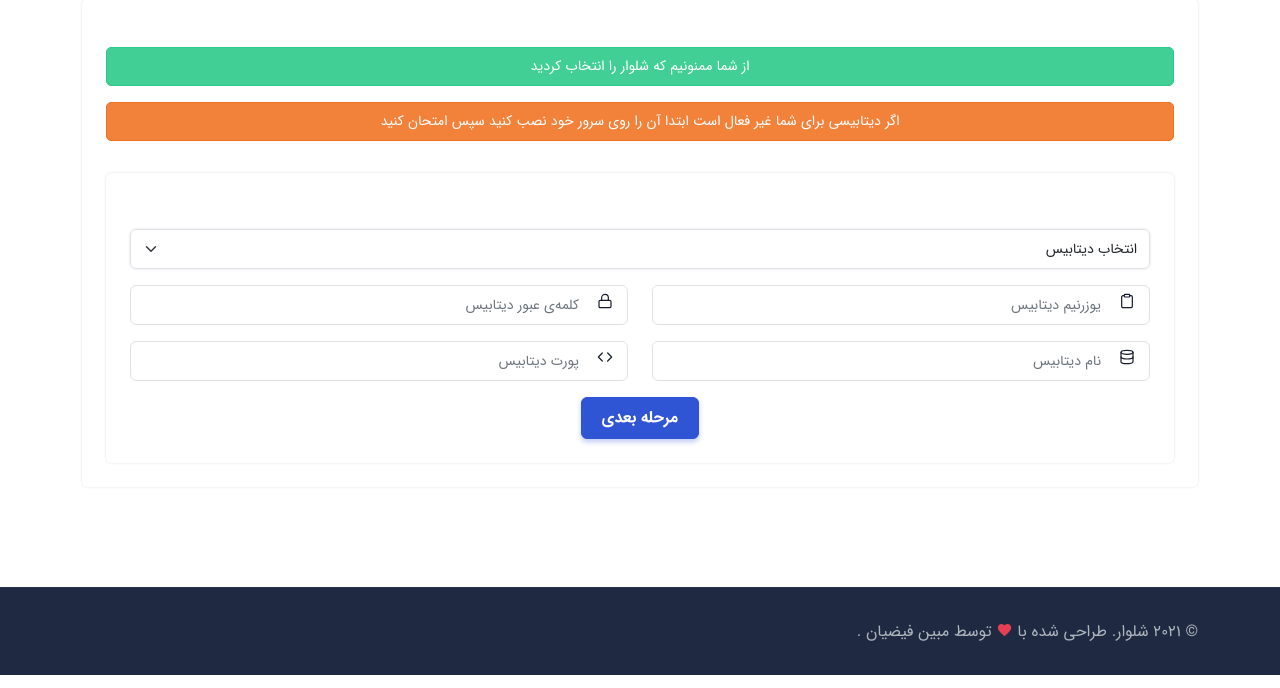
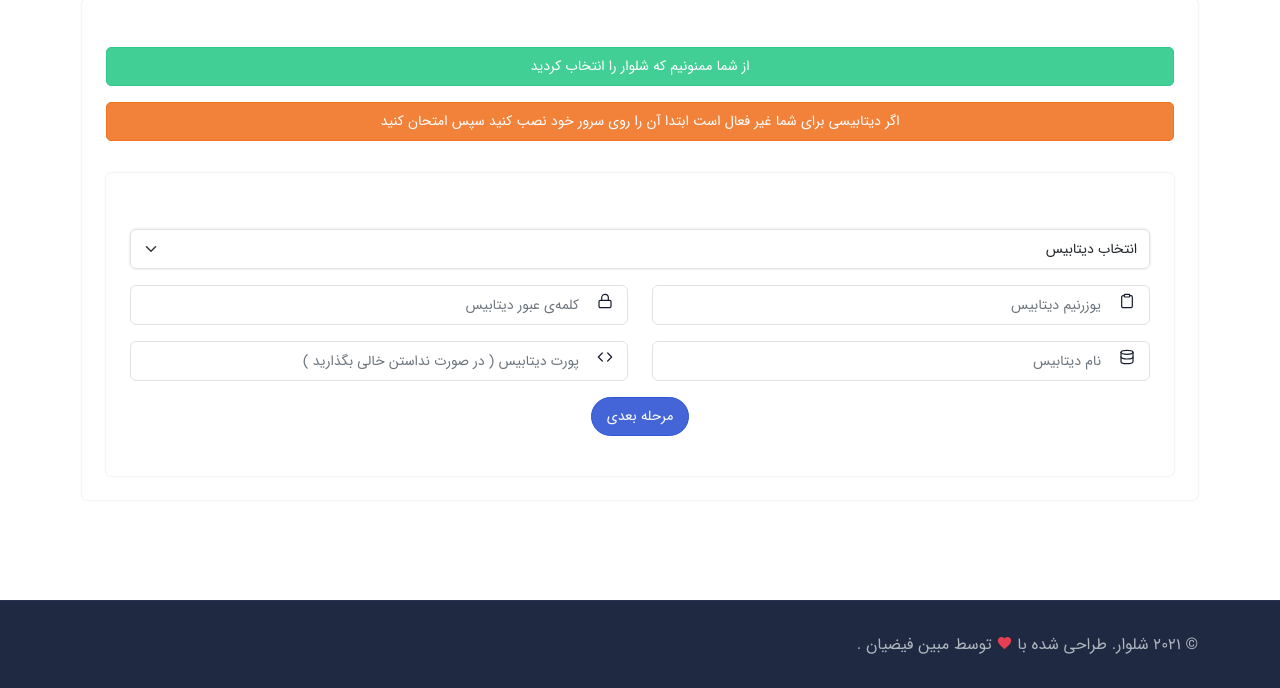
Before and after one commit to sexort/Shalvar, a Django app: page /install/ in a window 1280 px wide. Shown: the part 466-1154 px from the top of the page. Run offline with Django 3.2, Linux system fonts and the light colour scheme; some libraries are stand-ins or nearby versions.

Commit message:
added and completed first step installer

```diff
--- a/shalvar_installer/templates/index.html
+++ b/shalvar_installer/templates/index.html
@@ -91,7 +91,7 @@
                                                                         <div class="mb-3">
                                                                             <div class="form-icon position-relative">
                                                                                 <i data-feather="lock" class="fea icon-sm icons"></i>
-                                                                                <input name="database_password" type="password" class="form-control ps-5" placeholder="کلمه‌ی عبور دیتابیس" v-model="database_username">
+                                                                                <input name="database_password" type="password" class="form-control ps-5" placeholder="کلمه‌ی عبور دیتابیس" v-model="database_password">
                                                                             </div>
                                                                         </div>
                                                                     </div>
@@ -107,7 +107,7 @@
                                                                         <div class="mb-3">
                                                                             <div class="form-icon position-relative">
                                                                                 <i data-feather="code" class="fea icon-sm icons"></i>
-                                                                                <input name="database_port" type="number" class="form-control ps-5" placeholder="پورت دیتابیس" v-model="database_port">
+                                                                                <input name="database_port" type="number" class="form-control ps-5" placeholder="پورت دیتابیس ( در صورت نداستن خالی بگذارید )" v-model="database_port">
                                                                             </div>
                                                                         </div>
                                                                     </div>
@@ -116,8 +116,15 @@
 
                                                             </form>
                                                             <div class="row">
+
                                                                 <div class="col-sm-12">
-                                                                    <button data-bs-toggle="modal" data-bs-target="#install" class="btn btn-primary" @click="install_shalvar_first_step">مرحله بعدی</button>
+                                                                     <button class="alert alert-primary alert-pills" role="alert" @click="install_shalvar_first_step">
+                                                                     {% verbatim %}
+                                                                       <span class="badge rounded-pill bg-danger" v-if="first_errors">{{ first_errors[0] }}</span>
+                                                                     {% endverbatim %}
+                                                                         <span class="alert-content" v-if="first_errors.length > 0">تلاش دوباره</span>
+                                                                         <span class="alert-content" v-else>مرحله بعدی</span>
+                                                                    </button>
                                                                 </div>
                                                             </div>
                                                         </div>
@@ -196,7 +203,7 @@
                                                             </form>
                                                             <div class="row">
                                                                 <div class="col-sm-12">
-                                                                    <button data-bs-toggle="modal" data-bs-target="#install" class="btn btn-primary" @click="install_shalvar">نصب شلوار</button>
+                                                                    <button data-bs-toggle="modal" data-bs-target="#install" class="btn btn-primary" @click="install_shalvar_second_step">نصب شلوار</button>
                                                                 </div>
                                                             </div>
                                                         </div>
@@ -281,12 +288,52 @@
                 database_type: 'default',
                 database_password: null,
                 database_port: null,
+                first_errors: [],
+                can_go_next: true,
                 errors: [],
                 first_step: true,
                 is_sqlite_selected: false,
             },
             methods: {
                 install_shalvar_first_step: function() {
+                    let form = new FormData();
+                    form.append('database_type', this.database_type);
+                    form.append('database_name', this.database_name);
+                    form.append('database_username', this.database_username);
+                    if (this.database_port === null || this.database_port === '') {
+                        form.append('database_port', 0);
+                    } else {
+                        form.append('database_port', this.database_port);
+                    }
+                    form.append('database_password', this.database_password);
+
+                    $.ajax({
+                        url: "/install/api/first-step/",
+                        type: "POST",
+                        processData: false,
+                        contentType: false,
+                        data: form,
+                        cache: false,
+                        headers: {
+                            'X-CSRFToken': document.querySelector('meta[name="csrftoken"]').content
+                        },
+
+                        success: data => {
+                            this.first_step = false;
+                        },
+
+                        error: error => {
+                            code = error.responseJSON.code;
+                            if (code === 400) {
+                                this.first_errors.push(
+                                    'خطا در وصل شدن به دیتابیس.'
+                                );
+                            }
+                        }
+                    })
+
+                },
+                install_shalvar_second_step: function() {
                     let form = new FormData();
                     form.append('website_name', this.website_name);
                     form.append('admin_path', this.admin_path);
@@ -298,7 +345,6 @@
                     form.append('admin_email', this.admin_email);
 
                     let csrftoken = document.querySelector('meta[name="csrftoken"]').content
-                    console.log(csrftoken);
 
                     $.ajax({
                         url: "/install/api/second-step/",
@@ -356,11 +402,14 @@
 
                 check_sqlite: function() {
                     setInterval(() => {
-                        if (document.getElementById('sqlite').selected) {
-                            this.is_sqlite_selected = true;
-                        } else {
-                            this.is_sqlite_selected = false;
+                        if (document.getElementById('sqlite') !== null) {
+                            if (document.getElementById('sqlite').selected) {
+                                this.is_sqlite_selected = true;
+                            } else {
+                                this.is_sqlite_selected = false;
+                            }
                         }
+
                     })
                 },
 
```
